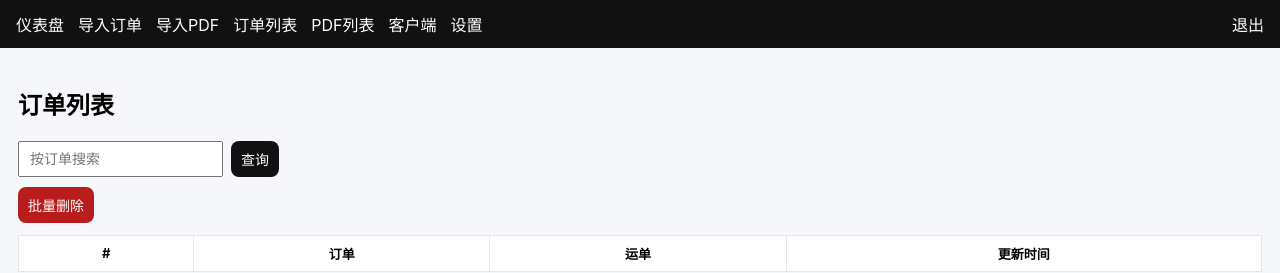
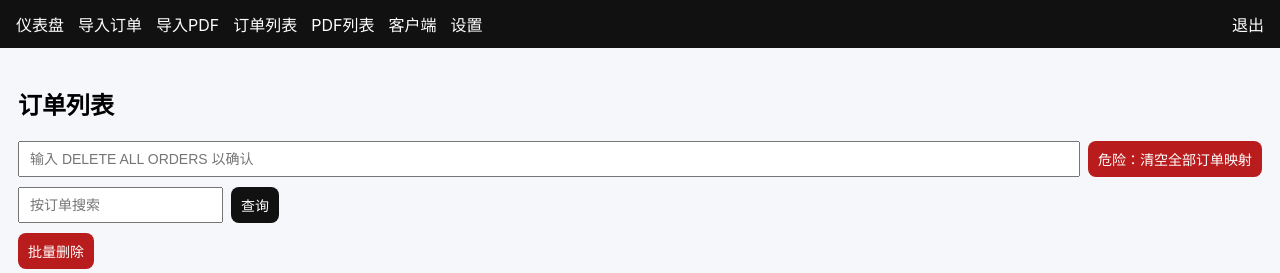
Before and after one commit to aidaddydog/huandan.server, a FastAPI app: page /admin/orders in a window 1280 px wide. Shown: the top 273 px of the page. Run offline with FastAPI, Linux system fonts and the light colour scheme; the visitor is signed in with stand-in values (Sample User, id 1); lists and menus that the app fills with data are empty; parts of the project's set-up code (start-up, migrations or seed data) failed here and were passed over.

Commit message:
Add dangerous wipe endpoints and admin forms

```diff
--- a/src/app/main.py
+++ b/src/app/main.py
@@ -467,6 +467,43 @@ def admin_reconcile(request: Request, db=Depends(get_db)):
     set_mapping_version(db); write_mapping_json(db)
     return RedirectResponse(f"/admin/files?reconciled=1&added={added}&renamed={renamed}&dropped={drop}", status_code=302)
 
+# ------------------ DANGER ZONE：高危清空操作 ------------------
+@app.post("/admin/danger/wipe_pdfs")
+def danger_wipe_pdfs(request: Request, confirm: str = Form(""), db=Depends(get_db)):
+    require_admin(request, db)
+    if (confirm or "").strip() != "DELETE ALL PDF":
+        return RedirectResponse("/admin/files?danger=badconfirm", status_code=302)
+    # 删除磁盘所有 .pdf（包括未登记的孤儿文件）
+    removed_files = 0
+    try:
+        for name in os.listdir(PDF_DIR):
+            if name.lower().endswith(".pdf"):
+                fp = os.path.join(PDF_DIR, name)
+                if os.path.isfile(fp):
+                    try:
+                        os.remove(fp); removed_files += 1
+                    except Exception:
+                        pass
+    except Exception:
+        pass
+    # 清空 TrackingFile 表
+    removed_rows = db.query(TrackingFile).delete()
+    db.commit()
+    # 刷新版本 & 重写映射
+    set_mapping_version(db); write_mapping_json(db)
+    return RedirectResponse(f"/admin/files?danger=pdfs_cleared&files={removed_files}&rows={removed_rows}", status_code=302)
+
+
+@app.post("/admin/danger/wipe_orders")
+def danger_wipe_orders(request: Request, confirm: str = Form(""), db=Depends(get_db)):
+    require_admin(request, db)
+    if (confirm or "").strip() != "DELETE ALL ORDERS":
+        return RedirectResponse("/admin/orders?danger=badconfirm", status_code=302)
+    removed = db.query(OrderMapping).delete()
+    db.commit()
+    set_mapping_version(db); write_mapping_json(db)
+    return RedirectResponse(f"/admin/orders?danger=orders_cleared&rows={removed}", status_code=302)
+
 # ------------------ API（客户端使用） ------------------
 @app.get("/api/v1/version")
 def api_version(code: str = Query(""), db=Depends(get_db)):
--- a/src/app/templates/files.html
+++ b/src/app/templates/files.html
@@ -1,5 +1,9 @@
 {% extends "layout.html" %}{% block content %}
 <h2>PDF 列表</h2>
+<form method="post" action="/admin/danger/wipe_pdfs" class="row" onsubmit="return confirm('⚠️ 危险操作：将删除服务器上所有 PDF 文件及其数据库记录，且不可恢复。确定继续？')">
+  <input name="confirm" placeholder="输入 DELETE ALL PDF 以确认" style="flex:1">
+  <button type="submit" class="danger">危险：清空所有 PDF</button>
+</form>
 <form method="post" action="/admin/reconcile" class="row" onsubmit="return confirm('对齐文件夹与列表？这会规范化文件名并补登记缺失项。')">
   <button type="submit" class="primary">对齐文件夹与列表</button>
 </form>
--- a/src/app/templates/orders.html
+++ b/src/app/templates/orders.html
@@ -1,5 +1,9 @@
 {% extends "layout.html" %}{% block content %}
 <h2>订单列表</h2>
+<form method="post" action="/admin/danger/wipe_orders" class="row" onsubmit="return confirm('⚠️ 危险操作：将删除全部订单映射（不影响 PDF 文件）。确定继续？')">
+  <input name="confirm" placeholder="输入 DELETE ALL ORDERS 以确认" style="flex:1">
+  <button type="submit" class="danger">危险：清空全部订单映射</button>
+</form>
 <form method="get" class="row">
   <input name="q" value="{{q or ''}}" placeholder="按订单搜索"><button type="submit">查询</button>
 </form>
```
